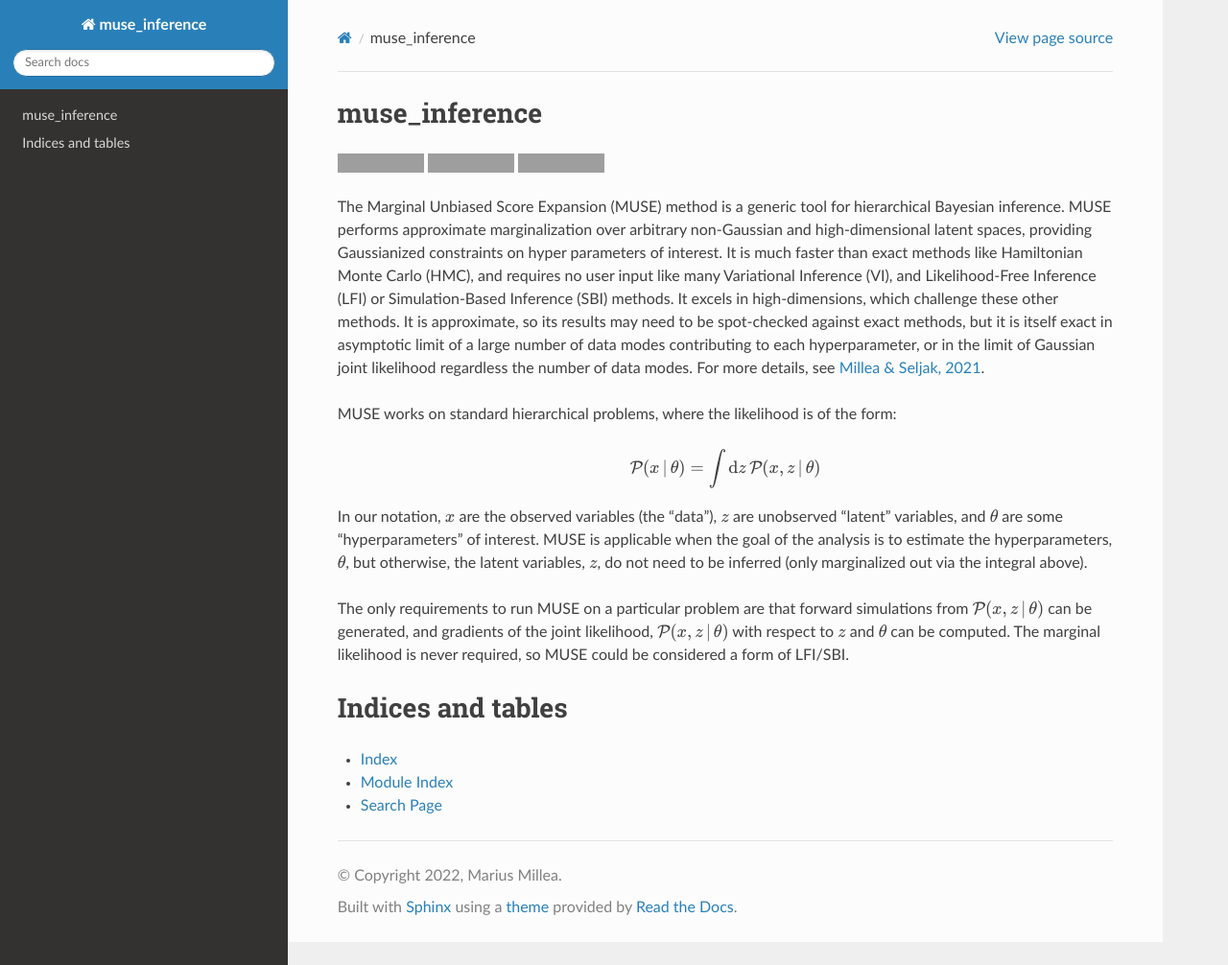
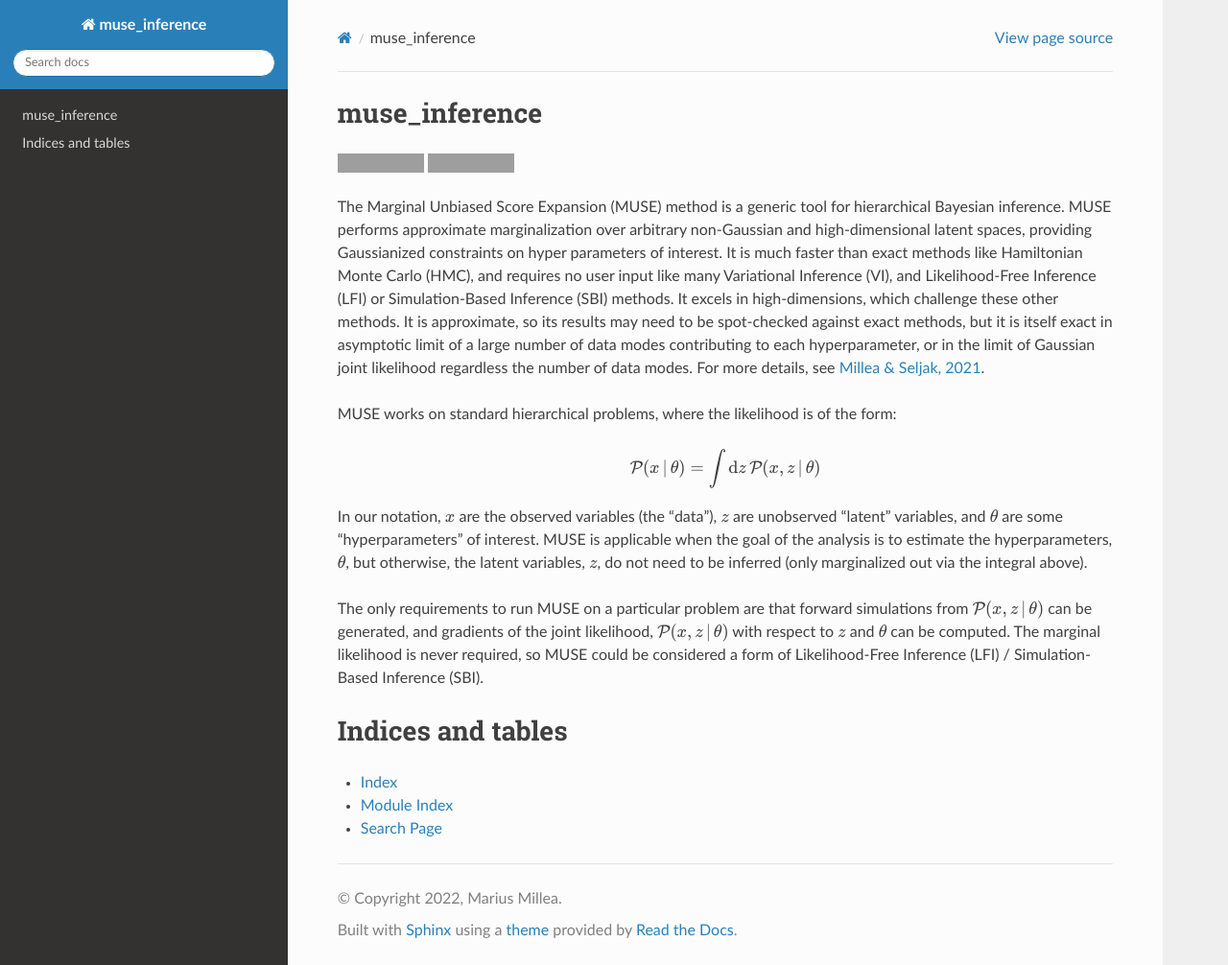
Before and after one commit to marius311/muse_inference, a Sphinx documentation site: the page built from docs/index.rst, in a window 1280 px wide and 1006 px high. Shown: the whole window at 96% size. Built offline with Sphinx 7.4.7 and the Read the Docs theme 2.0.0, drawn with Linux system fonts in a browser that asks for light colours; pages that are not in the unit, such as notebooks, are missing from menus; grey boxes are pictures that could not be loaded.

Commit message:
fix docs

```diff
--- a/docs/_static/css/muse.css
+++ b/docs/_static/css/muse.css
@@ -15,3 +15,7 @@ code, pre {
 .wy-nav-content {
   max-width: 57rem;
 }
+
+div.nboutput.container div.output_area.stderr {
+  background-color: inherit !important;
+}
--- a/docs/index.rst
+++ b/docs/index.rst
@@ -12,9 +12,6 @@ muse_inference
 .. image:: https://img.shields.io/badge/source-github-blue
    :target: https://github.com/marius311/muse_inference
 
-.. image:: https://github.com/marius311/muse_inference/actions/workflows/doctests.yml/badge.svg
-   :target: https://github.com/marius311/muse_inference/actions/workflows/doctests.yml
-
 The Marginal Unbiased Score Expansion (MUSE) method is a generic tool for hierarchical Bayesian inference. MUSE performs approximate marginalization over arbitrary non-Gaussian and high-dimensional latent spaces, providing Gaussianized constraints on hyper parameters of interest. It is much faster than exact methods like Hamiltonian Monte Carlo (HMC), and requires no user input like many Variational Inference (VI), and Likelihood-Free Inference (LFI) or Simulation-Based Inference (SBI) methods. It excels in high-dimensions, which challenge these other methods. It is approximate, so its results may need to be spot-checked against exact methods, but it is itself exact in asymptotic limit of a large number of data modes contributing to each hyperparameter, or in the limit of Gaussian joint likelihood regardless the number of data modes. For more details, see `Millea & Seljak, 2021 <https://arxiv.org/abs/2112.09354>`_.
 
 
@@ -26,14 +23,14 @@ MUSE works on standard hierarchical problems, where the likelihood is of the for
 
 In our notation, :math:`x` are the observed variables (the "data"), :math:`z` are unobserved "latent" variables, and :math:`\theta` are some "hyperparameters" of interest. MUSE is applicable when the goal of the analysis is to estimate the hyperparameters, :math:`\theta`, but otherwise, the latent variables, :math:`z`, do not need to be inferred (only marginalized out via the integral above).
 
-The only requirements to run MUSE on a particular problem are that forward simulations from :math:`\mathcal{P}(x,z\,|\,\theta)` can be generated, and gradients of the joint likelihood, :math:`\mathcal{P}(x,z\,|\,\theta)` with respect to :math:`z` and :math:`\theta` can be computed. The marginal likelihood is never required, so MUSE could be considered a form of LFI/SBI.
+The only requirements to run MUSE on a particular problem are that forward simulations from :math:`\mathcal{P}(x,z\,|\,\theta)` can be generated, and gradients of the joint likelihood, :math:`\mathcal{P}(x,z\,|\,\theta)` with respect to :math:`z` and :math:`\theta` can be computed. The marginal likelihood is never required, so MUSE could be considered a form of Likelihood-Free Inference (LFI) / Simulation-Based Inference (SBI).
 
 
 .. toctree::
    :maxdepth: 2
    :caption: Contents:
 
-   demo
+   example
 
 
 Indices and tables
--- a/pyproject.toml
+++ b/pyproject.toml
@@ -8,7 +8,7 @@ authors = ["Marius Millea <mariusmillea@gmail.com>"]
 python = ">=3.7,<3.11"
 scipy = "^1.4.1"
 numpy = ">=1.17.0,<1.22.0"
-pymc = "4.0.0b2"
+pymc = ">=4.0.0b2"
 jax = "^0.2.14"
 tqdm = "^4"
 
```
